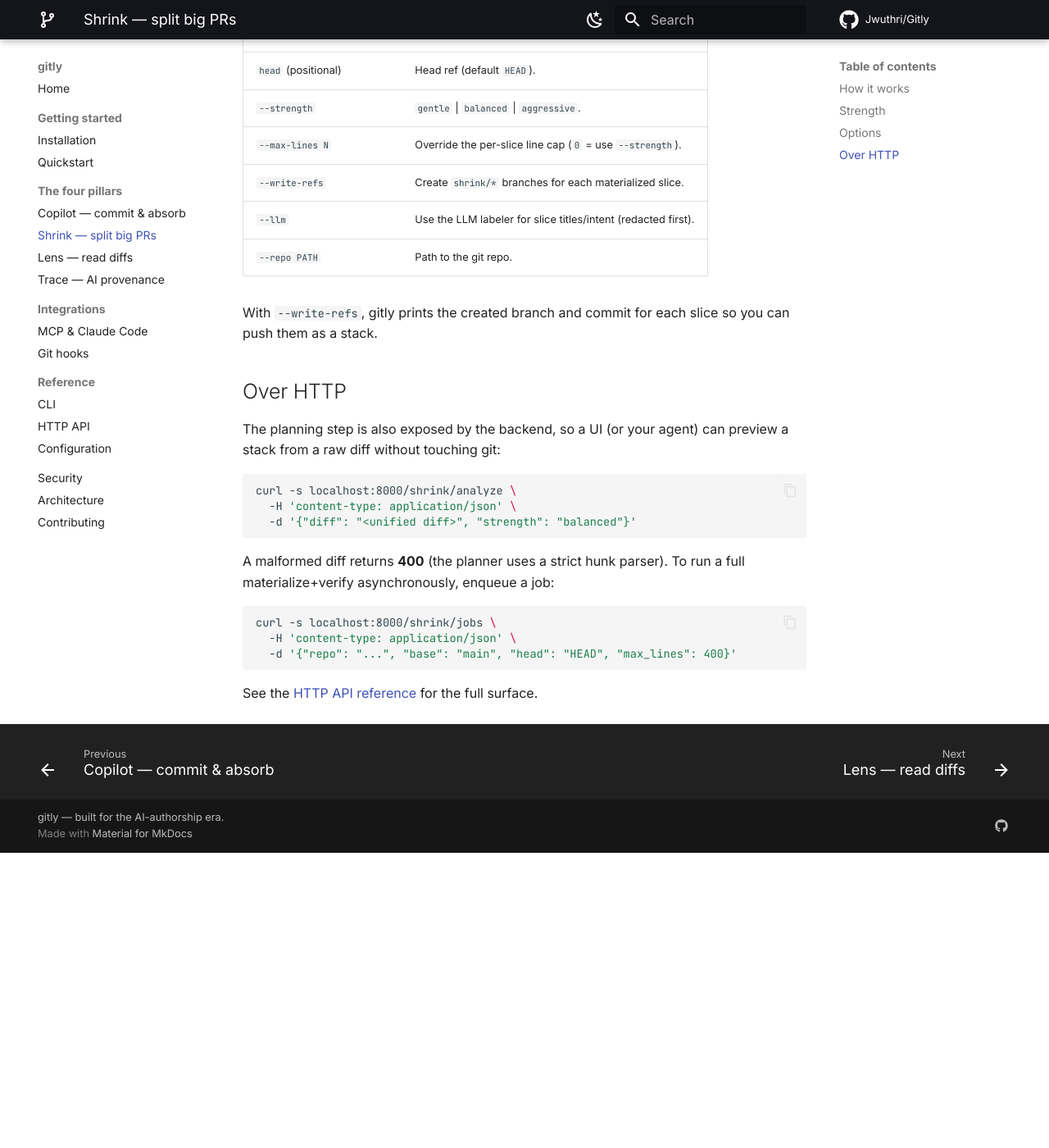
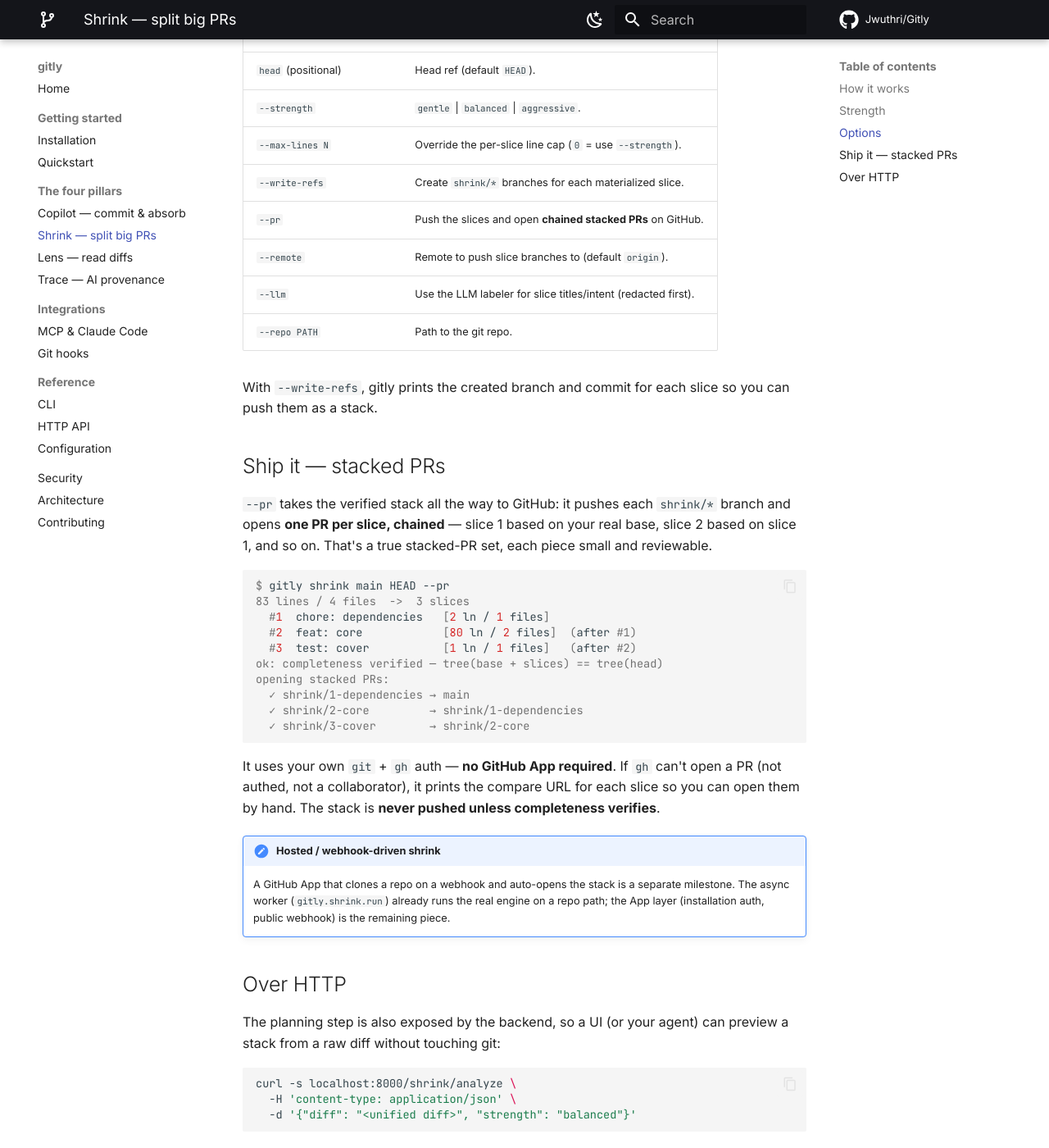
Before and after one commit to Jwuthri/Gitly, an MkDocs documentation site: the page built from docs/pillars/shrink.md, in a window 1280 px wide and 1400 px high, scrolled down 1549 px. Shown: the whole window at 82% size. Built offline with MkDocs 1.6.1 and Material for MkDocs 9.7.7, drawn with Linux system fonts in a browser that asks for light colours; comment, search, counter and statistics services are not loaded; before the commit the page ends 2589 px from its top, so only the background shows below that.

Commit message:
docs: document gitly shrink --pr (stacked PRs) + worker port

````diff
--- a/docs/pillars/shrink.md
+++ b/docs/pillars/shrink.md
@@ -63,11 +63,41 @@
 | `--strength` | `gentle` \| `balanced` \| `aggressive`. |
 | `--max-lines N` | Override the per-slice line cap (`0` = use `--strength`). |
 | `--write-refs` | Create `shrink/*` branches for each materialized slice. |
+| `--pr` | Push the slices and open **chained stacked PRs** on GitHub. |
+| `--remote` | Remote to push slice branches to (default `origin`). |
 | `--llm` | Use the LLM labeler for slice titles/intent (redacted first). |
 | `--repo PATH` | Path to the git repo. |
 
 With `--write-refs`, gitly prints the created branch and commit for each slice so you can
 push them as a stack.
+
+## Ship it — stacked PRs
+
+`--pr` takes the verified stack all the way to GitHub: it pushes each `shrink/*` branch and
+opens **one PR per slice, chained** — slice 1 based on your real base, slice 2 based on
+slice 1, and so on. That's a true stacked-PR set, each piece small and reviewable.
+
+```console
+$ gitly shrink main HEAD --pr
+83 lines / 4 files  ->  3 slices
+  #1  chore: dependencies   [2 ln / 1 files]
+  #2  feat: core            [80 ln / 2 files]  (after #1)
+  #3  test: cover           [1 ln / 1 files]   (after #2)
+ok: completeness verified — tree(base + slices) == tree(head)
+opening stacked PRs:
+  ✓ shrink/1-dependencies → main
+  ✓ shrink/2-core         → shrink/1-dependencies
+  ✓ shrink/3-cover        → shrink/2-core
+```
+
+It uses your own `git` + `gh` auth — **no GitHub App required**. If `gh` can't open a PR
+(not authed, not a collaborator), it prints the compare URL for each slice so you can open
+them by hand. The stack is **never pushed unless completeness verifies**.
+
+!!! note "Hosted / webhook-driven shrink"
+    A GitHub App that clones a repo on a webhook and auto-opens the stack is a separate
+    milestone. The async worker (`gitly.shrink.run`) already runs the real engine on a repo
+    path; the App layer (installation auth, public webhook) is the remaining piece.
 
 ## Over HTTP
 
````
Also changed, not shown: README.md (+5 -4 lines), docs/reference/cli.md (+3 -1 lines).
